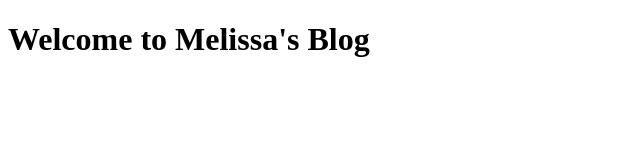
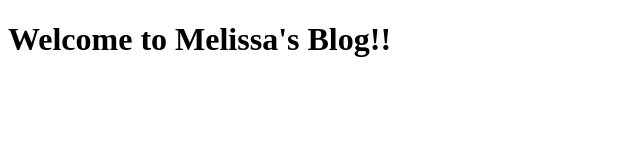
Before and after one commit to MelissaPabst/savvy-portfolio-Melissa-Pabst, a plain HTML site: page HelloBlog/index.html in a window 1280 px wide. Shown: the full height of the page, 0-640 px from the left. Drawn offline with Linux system fonts and the light colour scheme.

Commit message:
Created HelloBlog/index.html

```diff
--- a/HelloBlog.html
+++ b/HelloBlog/index.html
@@ -7,8 +7,6 @@
   <title>Hello Blog!</title>
 </head>
 <body>
-
-  <h1>Welcome to Melissa's Blog</h1>
-
+    <h1>Welcome to Melissa's Blog!!</h1>
 </body>
 </html>
```
